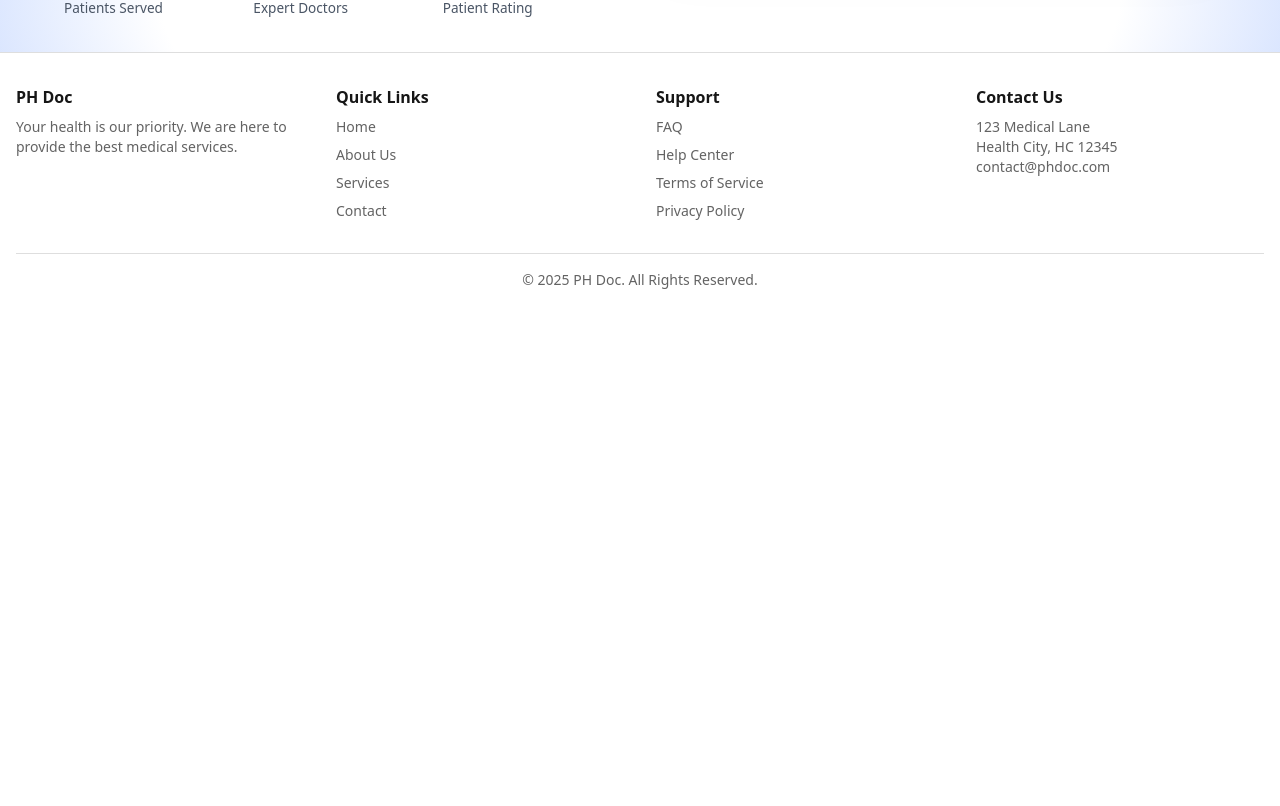
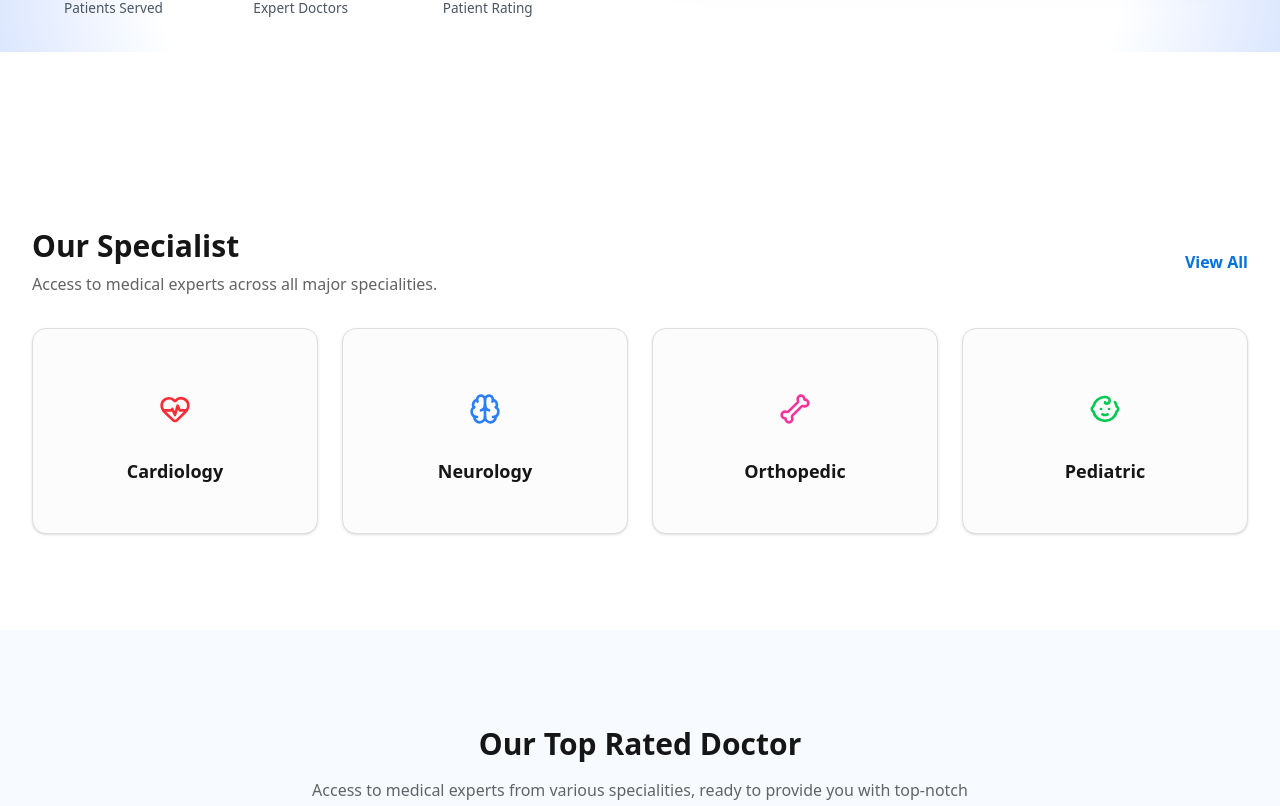
Before and after one commit to rakibul561/health-care, a Next.js app: page / in a window 1280 px wide. Shown: the part 574-1380 px from the top of the page. Before the commit the page ends 896 px from the top, so only its background shows below. Built offline with nearby package versions, Linux system fonts and the light colour scheme.

Commit message:
hero section

```diff
--- a/src/app/(commonLayout)/page.tsx
+++ b/src/app/(commonLayout)/page.tsx
@@ -1,4 +1,8 @@
 import { Hero } from "@/components/modules/Home/Hero";
+import Specialities from "@/components/modules/Home/Specialities";
+import Steps from "@/components/modules/Home/Steps";
+import Testimonials from "@/components/modules/Home/Testimonials";
+import TopRatedDoctors from "@/components/modules/Home/TopRatedDoctors";
 
 import Head from "next/head";
 
@@ -16,10 +20,10 @@ export default function Home() {
       </Head>
       <main>
         <Hero />
-        {/* <Specialities /> */}
-        {/* <TopRatedDoctors />
+        <Specialities />
+         <TopRatedDoctors />
         <Steps />
-        <Testimonials /> */}
+        <Testimonials  />
       </main>
     </>
   );
```
